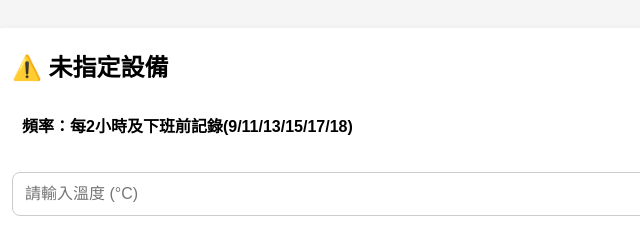
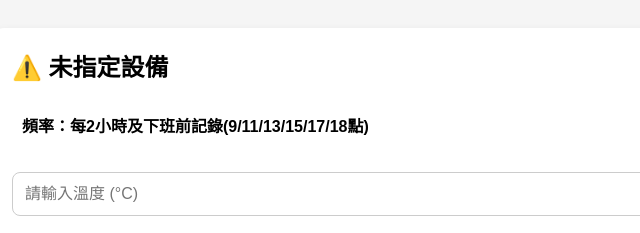
Before and after one commit to Kingmori215/Kingmori-taoyuan, a plain HTML site: page index.html in a window 1280 px wide. Shown: the top 233 px of the page, 36-676 px from the left. Drawn offline with Linux system fonts and the light colour scheme.

Commit message:
index.html

```diff
--- a/index.html
+++ b/index.html
@@ -96,7 +96,7 @@ button:disabled {
   <!-- 🔥 新增頻率文字 -->
 
   <div class="notice">
-    頻率：每2小時及下班前記錄(9/11/13/15/17/18)
+    頻率：每2小時及下班前記錄(9/11/13/15/17/18點)
   </div>
 
 
```
